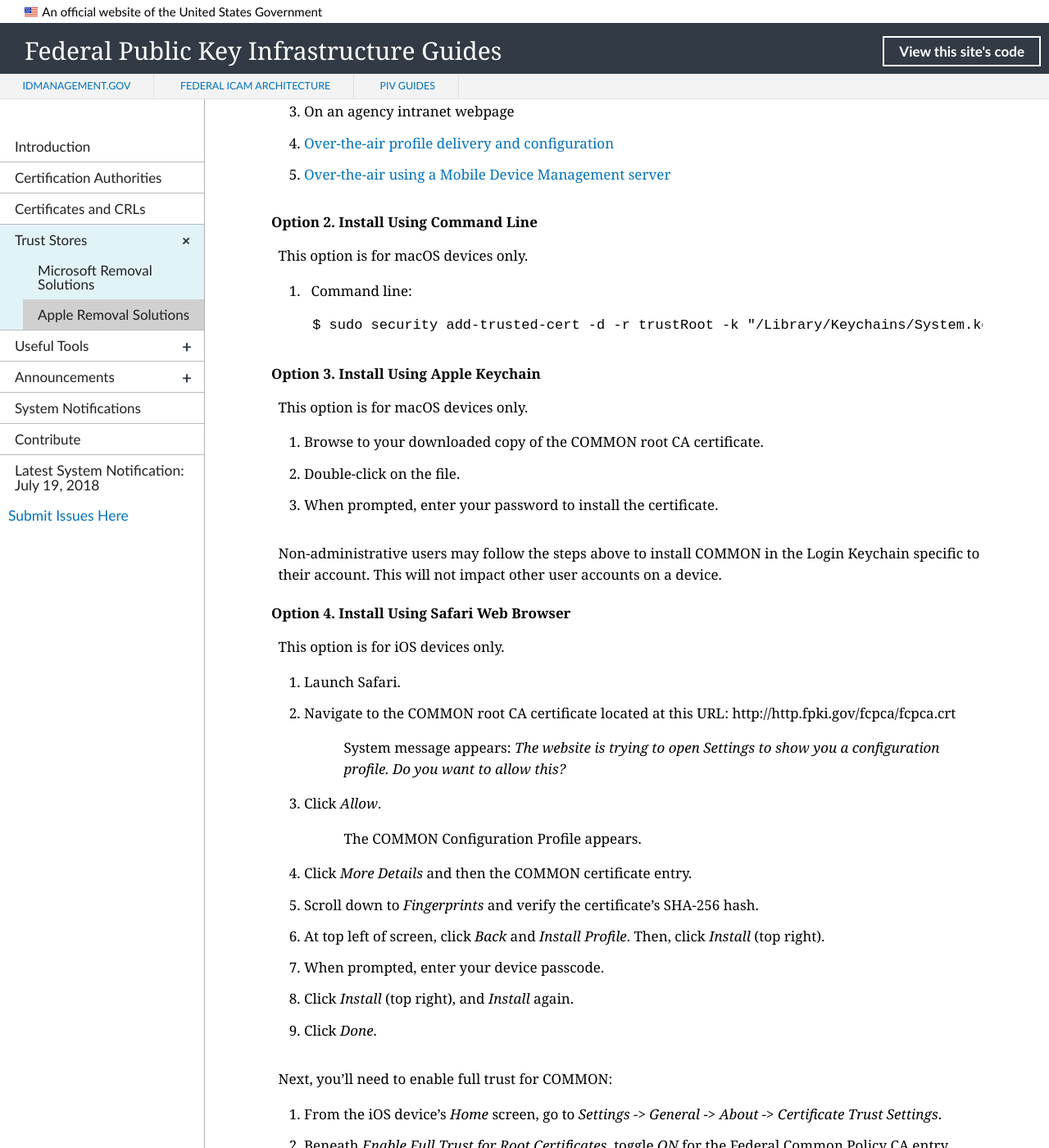
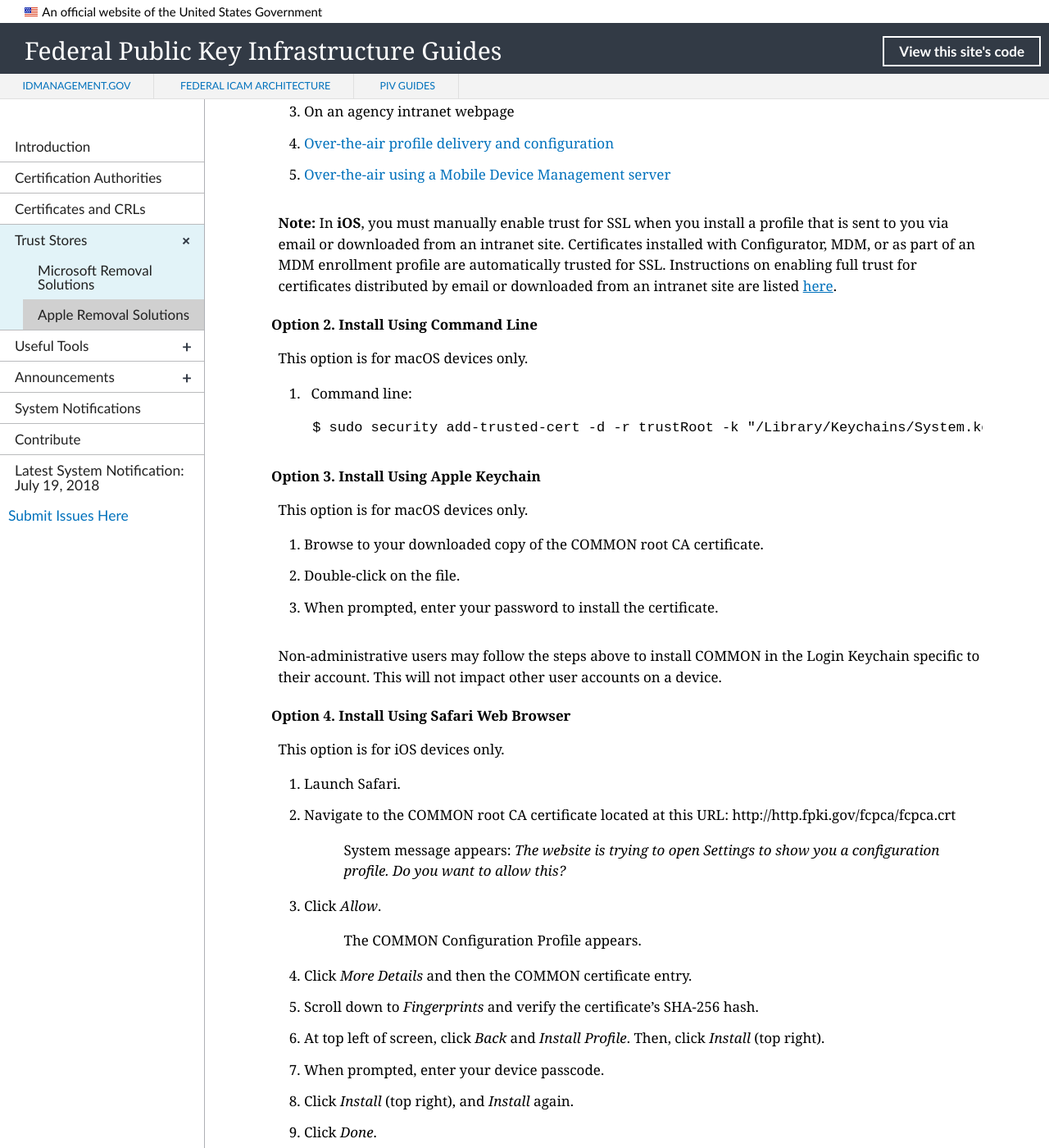
Before and after one commit to GSA/fpki-guides, a Jekyll site: the page built from _truststores/02_appl_removal_solutions.md, in a window 1280 px wide and 1400 px high, scrolled down 4816 px. Shown: the whole window at 82% size. Built offline with Jekyll 4.4.1, drawn with Linux system fonts in a browser that asks for light colours; nearby versions of some CDN libraries; library files that are not in the unit come from our copies; some of the changed text lies outside the part shown.

Commit message:
Update apple_trust_store_installation.md
Updated "full trust" configurations.

```diff
--- a/_includes/apple_trust_store_installation.md
+++ b/_includes/apple_trust_store_installation.md
@@ -164,6 +164,8 @@
 4. [Over-the-air profile delivery and configuration](https://developer.apple.com/library/archive/documentation/NetworkingInternet/Conceptual/iPhoneOTAConfiguration/Introduction/Introduction.html#//apple_ref/doc/uid/TP40009505){:target="_blank"}
 5. [Over-the-air using a Mobile Device Management server](https://developer.apple.com/library/archive/documentation/Miscellaneous/Reference/MobileDeviceManagementProtocolRef/6-MDM_Best_Practices/MDM_Best_Practices.html#//apple_ref/doc/uid/TP40017387-CH5-SW2){:target="_blank"}
 
+**Note:** In **iOS**, you must manually enable trust for SSL when you install a profile that is sent to you via email or downloaded from an intranet site. Certificates installed with Configurator, MDM, or as part of an MDM enrollment profile are automatically trusted for SSL. Instructions on enabling full trust for certificates distributed by email or downloaded from an intranet site are listed [here](#enable-full-trust-for-COMMON-in-iOS).
+
 
 #### Option 2. Install Using Command Line
 This option is for macOS devices only.
@@ -199,7 +201,8 @@
 8. Click *Install* (top right), and *Install* again.
 9. Click *Done*.
 
-Next, you'll need to enable full trust for COMMON:
+#### Enable full trust for COMMON
+These instructions are specific to iOS.
 
 1. From the iOS device's *Home* screen, go to *Settings* -> *General* -> *About* -> *Certificate Trust Settings*.
 2. Beneath *Enable Full Trust for Root Certificates*, toggle _ON_ for the Federal Common Policy CA entry.
```
